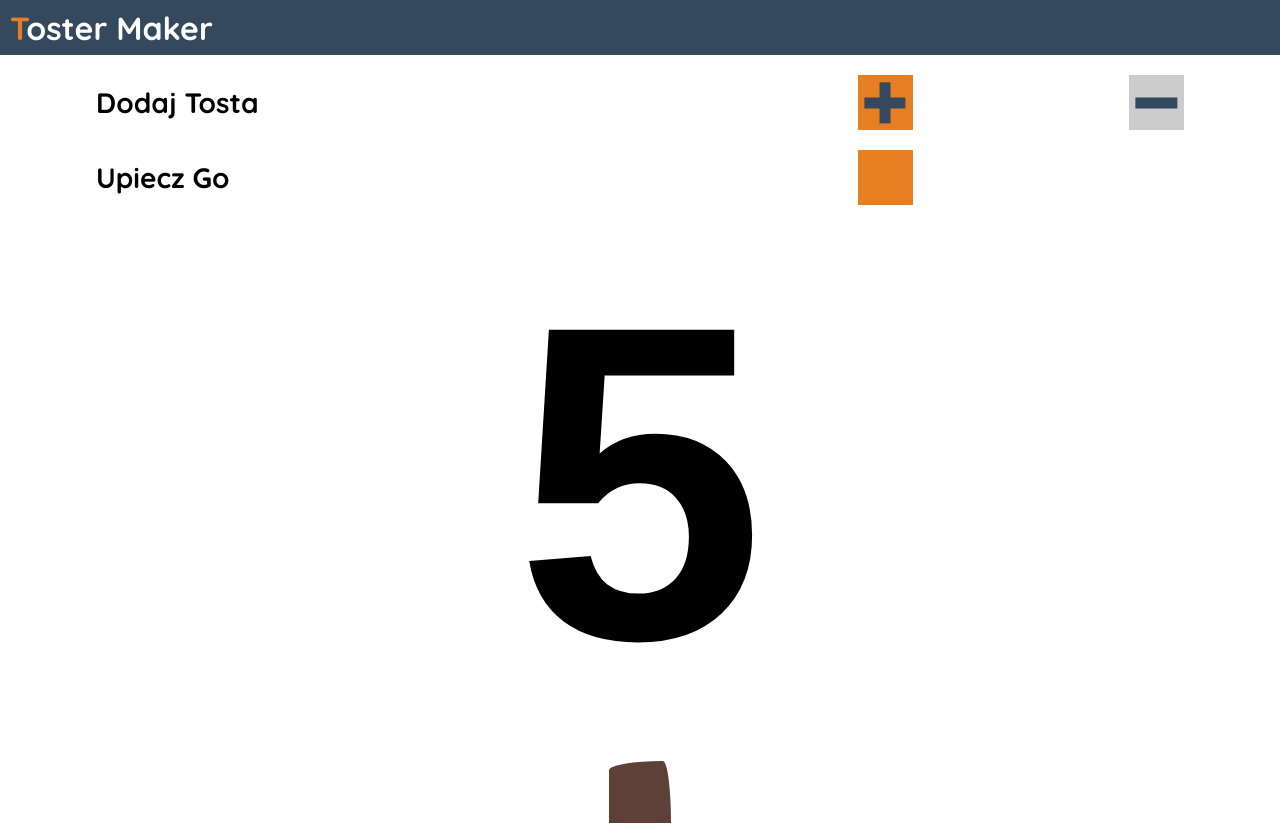
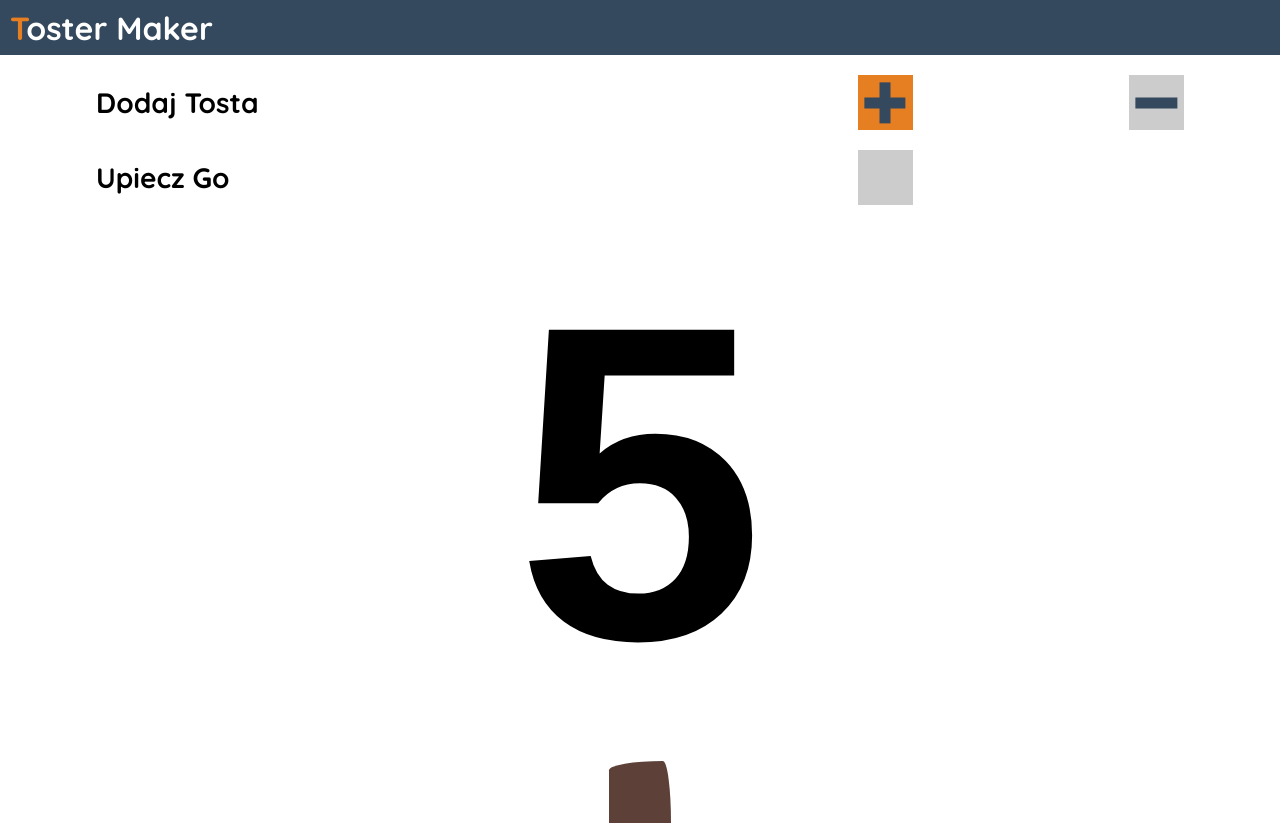
Before and after one commit to Iwaniukooo11/toster-app, a React app: page / in a window 1280 px wide. Shown: the top 825 px of the page. Built offline with nearby package versions, Linux system fonts and the light colour scheme.

Commit message:
add endSelectingAction

```diff
--- a/src/Components/AddRemover/AddRemover.js
+++ b/src/Components/AddRemover/AddRemover.js
@@ -9,7 +9,7 @@ const AddRemover = props => {
         <div className={locStyles.AddRemover}>
             <h2 className={locStyles.AddRemoverText}>{props.title}</h2>
             <div className={locStyles.AddRemoverSignsWrap}>
-                {props.oneSign ? <Sign type='One' /> :
+                {props.oneSign ? <Sign type='One' {...props} /> :
                     <>
                         <Sign type='Plus' {...props} /> <Sign type='Minus' {...props} />
                     </>}
--- a/src/Components/AddRemover/Signs/Sign.js
+++ b/src/Components/AddRemover/Signs/Sign.js
@@ -3,15 +3,21 @@ import locStyles from './Sign.module.scss'
 
 const Sign = props => {
     const type = props.type
-    let disabled = null
+    let disabled = false
     if (props.type === 'Plus' && props.breadStatus)
         disabled = true
     else if (props.type === 'Minus' && !props.breadStatus)
         disabled = true
+    else if (props.type === 'One' && !props.breadStatus)
+        disabled = true
+    if (props.selectStatus)
+        disabled = true
     return (
         <button className={`${locStyles.Sign} ${locStyles['Sign' + type]}`}
-            onClick={props.clicked}
-            disabled={disabled}></button>
+            onClick={props.type === 'One' ? props.endSelectingClicked : props.clicked}
+            disabled={disabled}>
+
+        </button>
     );
 }
 
--- a/src/Containers/HomePage/HomePage.js
+++ b/src/Containers/HomePage/HomePage.js
@@ -15,8 +15,11 @@ class HomePage extends Component {
     render() {
         return (
             <main className={`${globStyles.Section}`}>
-                <AddRemoverWrap breadStatus={this.props.isBreadSelect}
-                    clicked={this.props.toggleBreadSelect} />
+                <AddRemoverWrap
+                    breadStatus={this.props.isBreadSelect}
+                    selectStatus={this.props.isSelectingEnded}
+                    clicked={this.props.toggleBreadSelect}
+                    endSelectingClicked={this.props.endSelecting} />
                 <Number />
                 <TostsWrap />
             </main>
@@ -24,11 +27,15 @@ class HomePage extends Component {
     }
 }
 const mapStateToProps = state => {
-    return { isBreadSelect: state.homePage.isBreadSelect }
+    return {
+        isBreadSelect: state.homePage.isBreadSelect,
+        isSelectingEnded: state.homePage.isSelectingEnded
+    }
 }
 const mapDispatchToProps = dispatch => {
     return {
-        toggleBreadSelect: () => dispatch({ type: actionTypes.TOGGLE_SELECT_HOME_BREAD })
+        toggleBreadSelect: () => dispatch({ type: actionTypes.TOGGLE_SELECT_HOME_BREAD }),
+        endSelecting: () => dispatch({ type: actionTypes.END_SELECTING })
     }
 }
 
--- a/src/store/actionTypes.js
+++ b/src/store/actionTypes.js
@@ -1 +1,2 @@
 export const TOGGLE_SELECT_HOME_BREAD = 'TOGGLE_SELECT_HOME_BREAD'
+export const END_SELECTING = 'END_SELECTING'
--- a/src/store/reducer.js
+++ b/src/store/reducer.js
@@ -1,7 +1,8 @@
 import * as actionTypes from './actionTypes'
 const initialState = {
     homePage: {
-        isBreadSelect: false
+        isBreadSelect: false,
+        isSelectingEnded: false
     }
 }
 const reducer = (state = initialState, action) => {
@@ -15,8 +16,15 @@ const reducer = (state = initialState, action) => {
                     isBreadSelect: !state.homePage.isBreadSelect
                 }
             }
+        case actionTypes.END_SELECTING:
+            return {
+                ...state,
+                homePage: {
+                    ...state.homePage,
+                    isSelectingEnded: true
+                }
+            }
         default: return state
-
 
     }
 }
```
